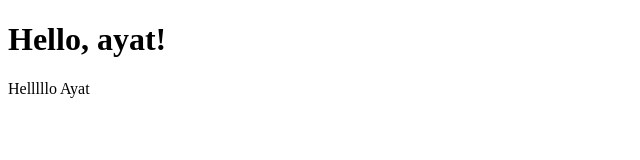
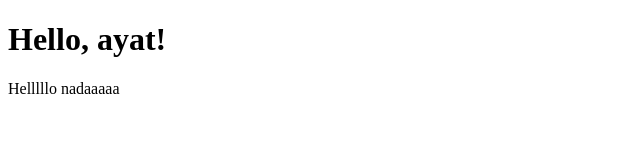
Before and after one commit to SanaaAmer3375/Version-Control-2, a plain HTML site: page index.html in a window 1280 px wide. Shown: the full height of the page, 0-640 px from the left. Drawn offline with Linux system fonts and the light colour scheme.

Commit message:
update index

```diff
--- a/index.html
+++ b/index.html
@@ -7,6 +7,6 @@
 </head>
 <body>
     <h1>Hello, ayat!</h1>
-    <p>Helllllo Ayat</p>
+    <p>Helllllo nadaaaaa</p>
 </body>
 </html>
```
